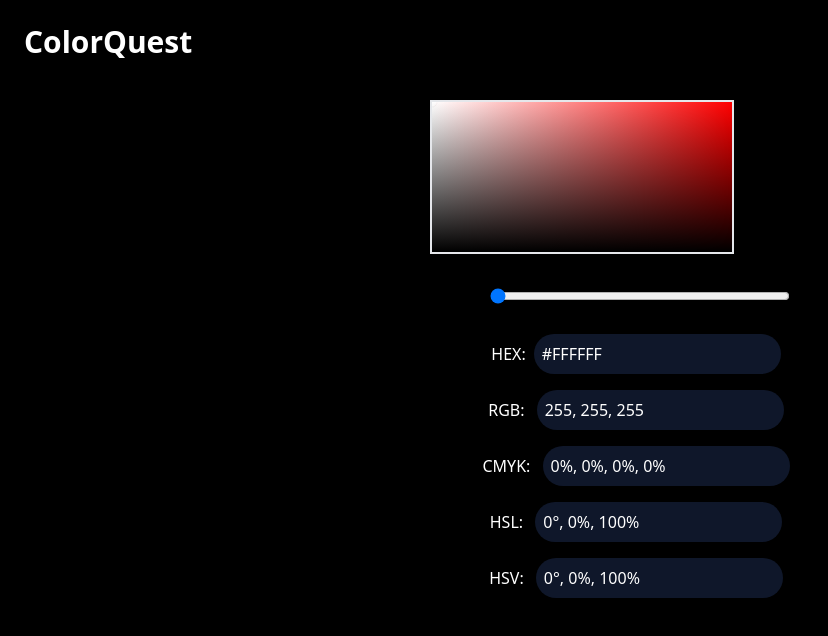
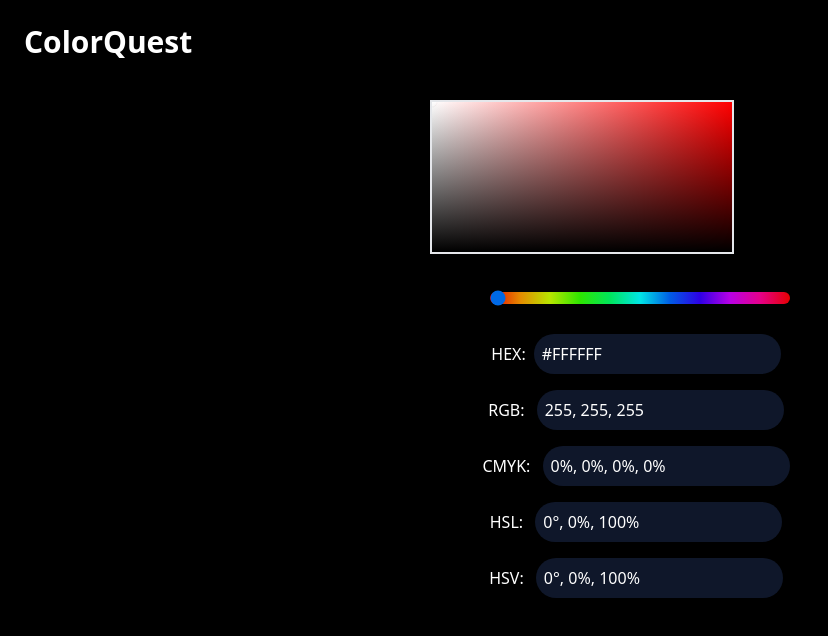
Before and after one commit to Asmit-D/ColorQuest-by-Asmit, a SvelteKit app in the folder ColorQuest/: page / in a window 1280 px wide. Shown: the top 636 px of the page, without its empty margins (0-828 px from the left). Built offline with nearby package versions, Linux system fonts and the light colour scheme.

Commit message:
slider: added gradient to the slider

```diff
--- a/ColorQuest/src/routes/+page.svelte
+++ b/ColorQuest/src/routes/+page.svelte
@@ -142,3 +142,29 @@
 
     </div>
 </div>
+
+<!-- styling the slider -->
+<style>
+    input[type="range"] {
+    -webkit-appearance: none; /* Override default styling */
+    width: 300px;
+    height: 12px;
+    border-radius: 10px;
+    background: linear-gradient(to right,
+    #ff0000 0%,
+    #ff9900 10%,
+    #ccff00 20%,
+    #33ff00 30%,
+    #00ff66 40%,
+    #00ffff 50%,
+    #0066ff 60%,
+    #3300ff 70%,
+    #cc00ff 80%,
+    #ff0099 90%,
+    #ff0000 100%
+    );
+    outline: none;
+    opacity: 0.9;
+    transition: opacity .15s ease-in-out;
+  }
+</style>
```
